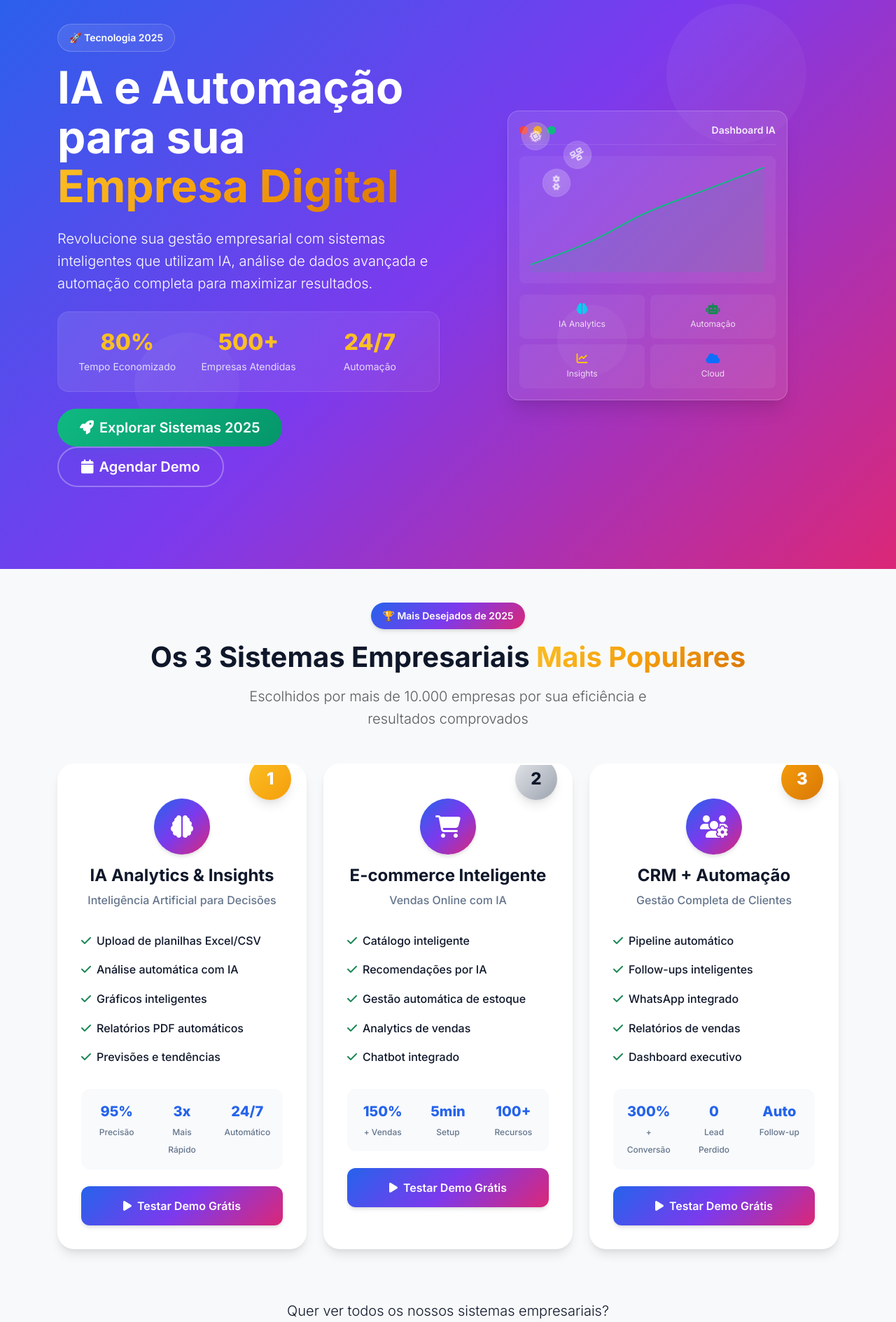
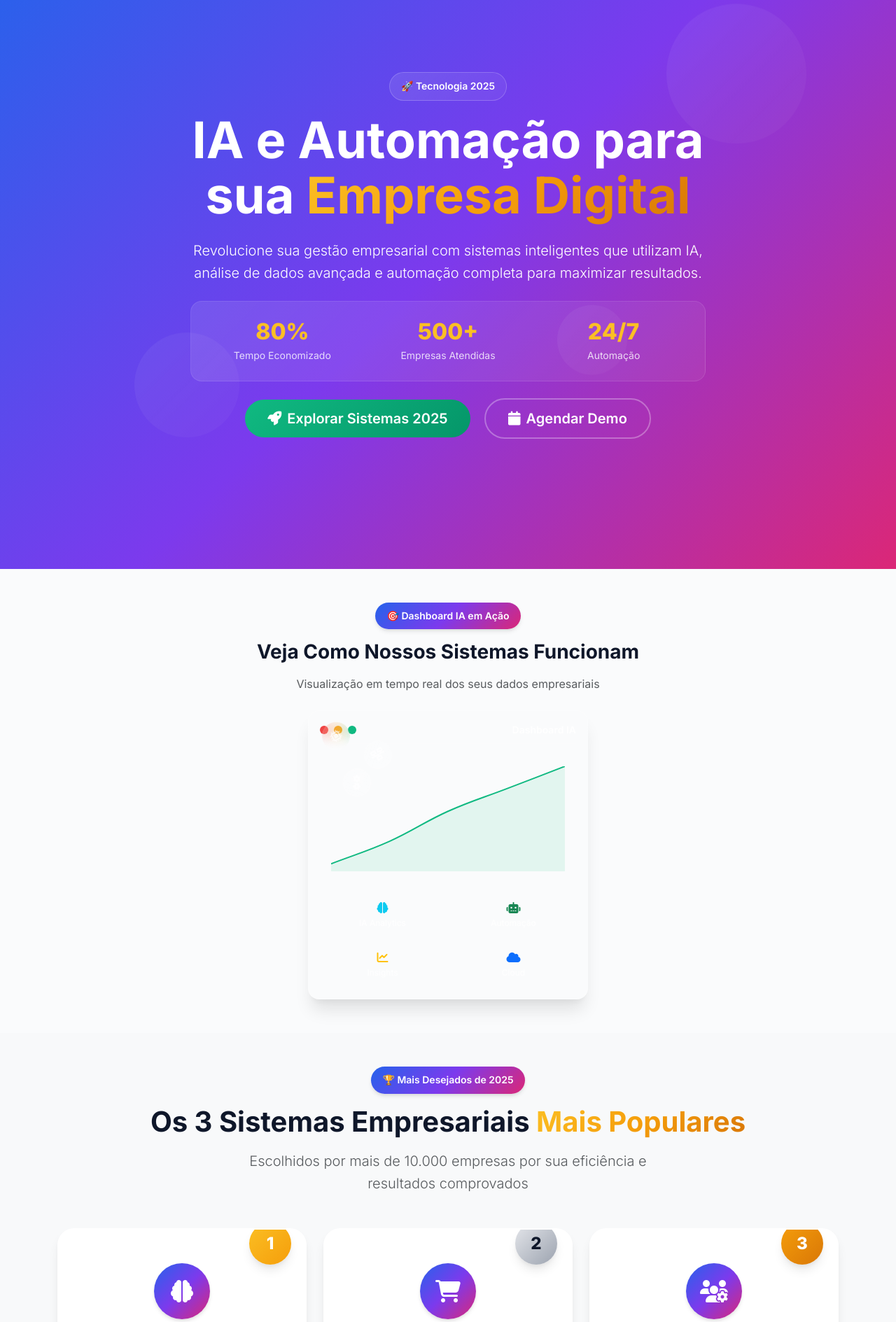
Before and after one commit to lsfrenzel/GLSystemsSite, a Flask app: page / in a window 1280 px wide. Shown: the part 83-1972 px from the top of the page at 70% size. Run offline with Flask 3, Linux system fonts and the light colour scheme; some libraries are stand-ins or nearby versions.

Commit message:
Improve homepage layout and add dashboard preview section
Refactor hero section in `templates/index.html` to center content and adjust title size. Add a new "Dashboard Preview" section with a preview of the tech dashboard. Move background shapes to a separate div.

Replit-Commit-Author: Agent
Replit-Commit-Session-Id: 71e2849f-657f-44bc-a6e3-e48468e3d762
Replit-Commit-Checkpoint-Type: full_checkpoint
Replit-Commit-Screenshot-Url: https://storage.googleapis.com/screenshot-production-us-central1/3a3d4ef1-1b04-4954-bb84-1f56ddb1f6e8/71e2849f-657f-44bc-a6e3-e48468e3d762/8vTtqGt

```diff
--- a/templates/index.html
+++ b/templates/index.html
@@ -7,11 +7,11 @@
     <canvas id="fluid-background" class="fluid-canvas"></canvas>
 
     <div class="container hero-container">
-        <div class="row align-items-center min-vh-100">
-            <div class="col-lg-6">
-                <div class="hero-content animate__animated animate__fadeInLeft">
+        <div class="row align-items-center justify-content-center min-vh-100">
+            <div class="col-lg-8 text-center">
+                <div class="hero-content animate__animated animate__fadeInUp">
                     <span class="hero-badge">🚀 Tecnologia 2025</span>
-                    <h1 class="hero-title display-3 fw-bold mb-4">
+                    <h1 class="hero-title display-2 fw-bold mb-4">
                         IA e Automação para sua
                         <span class="text-gradient">Empresa Digital</span>
                     </h1>
@@ -51,9 +51,27 @@
                     </div>
                 </div>
             </div>
-            <div class="col-lg-6">
-                <div class="hero-visual animate__animated animate__fadeInRight animate__delay-1s">
-                    <div class="tech-dashboard">
+        </div>
+    </div>
+    <div class="hero-background">
+        <div class="bg-shape shape-1"></div>
+        <div class="bg-shape shape-2"></div>
+        <div class="bg-shape shape-3"></div>
+    </div>
+</section>
+
+<!-- Dashboard Preview Section -->
+<section class="py-5">
+    <div class="container">
+        <div class="row justify-content-center">
+            <div class="col-lg-8">
+                <div class="tech-dashboard-preview animate__animated animate__fadeInUp">
+                    <div class="text-center mb-4">
+                        <span class="section-badge">🎯 Dashboard IA em Ação</span>
+                        <h3 class="fw-bold mb-3">Veja Como Nossos Sistemas Funcionam</h3>
+                        <p class="text-muted">Visualização em tempo real dos seus dados empresariais</p>
+                    </div>
+                    <div class="tech-dashboard mx-auto">
                         <div class="dashboard-screen">
                             <div class="screen-header">
                                 <div class="screen-dots">
@@ -100,11 +118,6 @@
                 </div>
             </div>
         </div>
-    </div>
-    <div class="hero-background">
-        <div class="bg-shape shape-1"></div>
-        <div class="bg-shape shape-2"></div>
-        <div class="bg-shape shape-3"></div>
     </div>
 </section>
 
```
Also changed, not shown: 1 other file.
